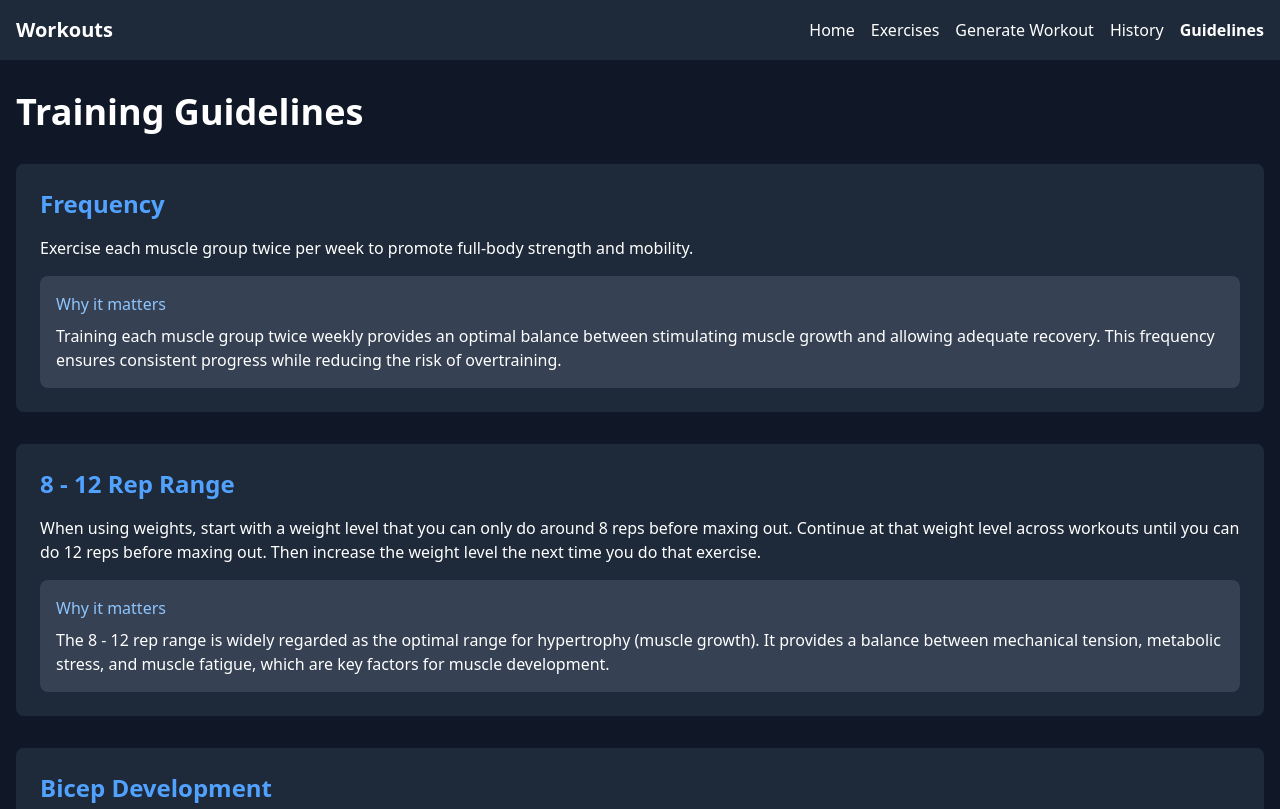
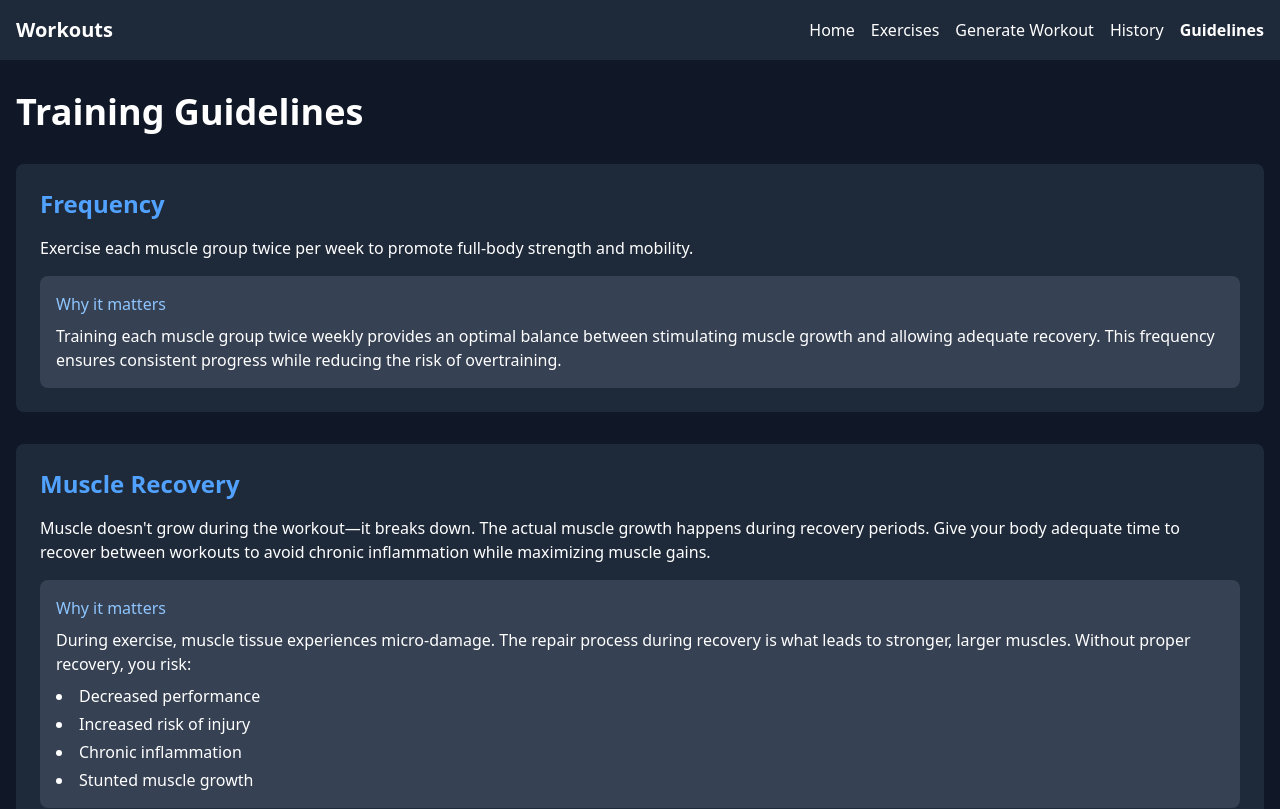
Before and after one commit to brylie/workouts, a SvelteKit app in the folder app/: page /guidelines in a window 1280 px wide. Shown: the top 809 px of the page. Built offline with nearby package versions, Linux system fonts and the light colour scheme.

Commit message:
feat: enhance Muscle Recovery guideline with importance and risks

```diff
--- a/app/src/routes/guidelines/+page.svelte
+++ b/app/src/routes/guidelines/+page.svelte
@@ -14,6 +14,22 @@
                 <div class="bg-gray-700 p-4 rounded-lg mt-4">
                     <h3 class="font-medium text-blue-300 mb-2">Why it matters</h3>
                     <p>Training each muscle group twice weekly provides an optimal balance between stimulating muscle growth and allowing adequate recovery. This frequency ensures consistent progress while reducing the risk of overtraining.</p>
+                </div>
+            </div>
+
+            <!-- Muscle Recovery Guideline -->
+            <div class="bg-gray-800 rounded-lg p-6">
+                <h2 class="text-2xl font-semibold mb-4 text-blue-400">Muscle Recovery</h2>
+                <p class="mb-3">Muscle doesn't grow during the workout—it breaks down. The actual muscle growth happens during recovery periods. Give your body adequate time to recover between workouts to avoid chronic inflammation while maximizing muscle gains.</p>
+                <div class="bg-gray-700 p-4 rounded-lg mt-4">
+                    <h3 class="font-medium text-blue-300 mb-2">Why it matters</h3>
+                    <p>During exercise, muscle tissue experiences micro-damage. The repair process during recovery is what leads to stronger, larger muscles. Without proper recovery, you risk:</p>
+                    <ul class="list-disc list-inside mt-2 space-y-1">
+                        <li>Decreased performance</li>
+                        <li>Increased risk of injury</li>
+                        <li>Chronic inflammation</li>
+                        <li>Stunted muscle growth</li>
+                    </ul>
                 </div>
             </div>
 
```
